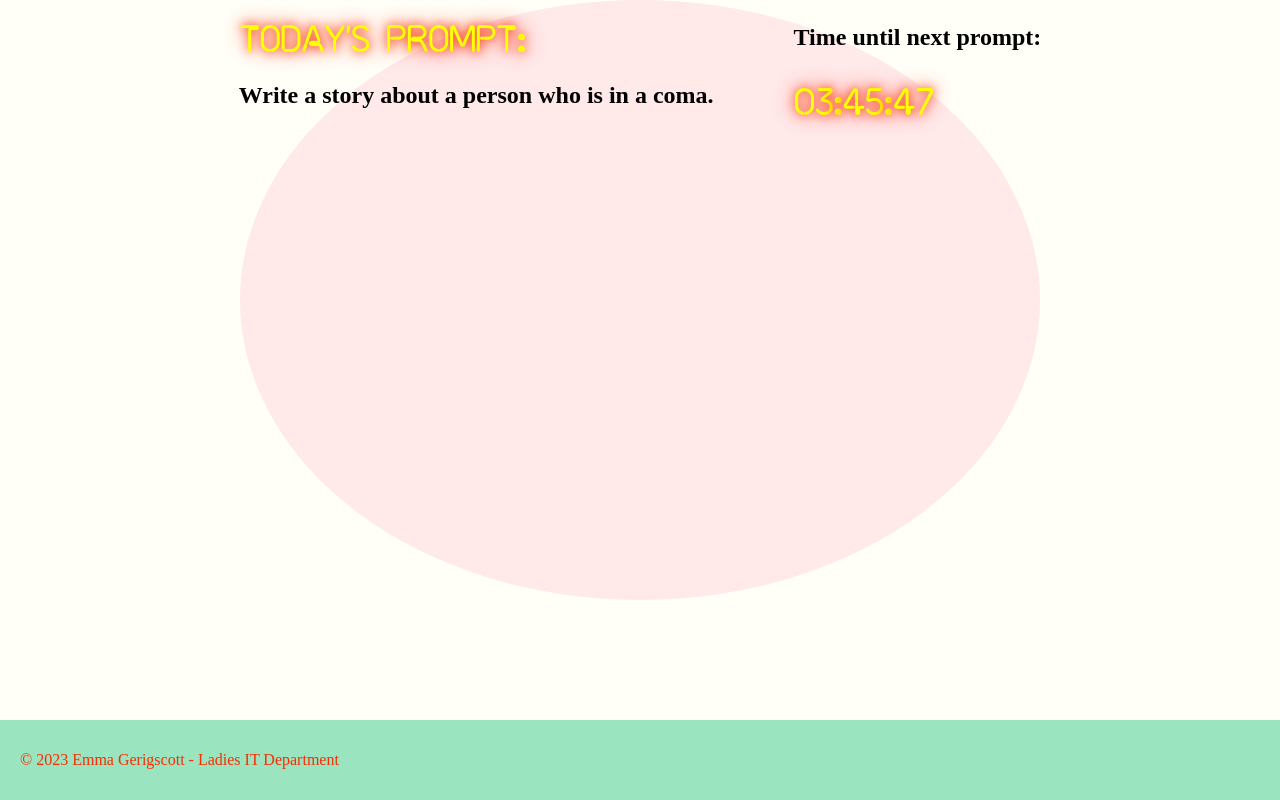
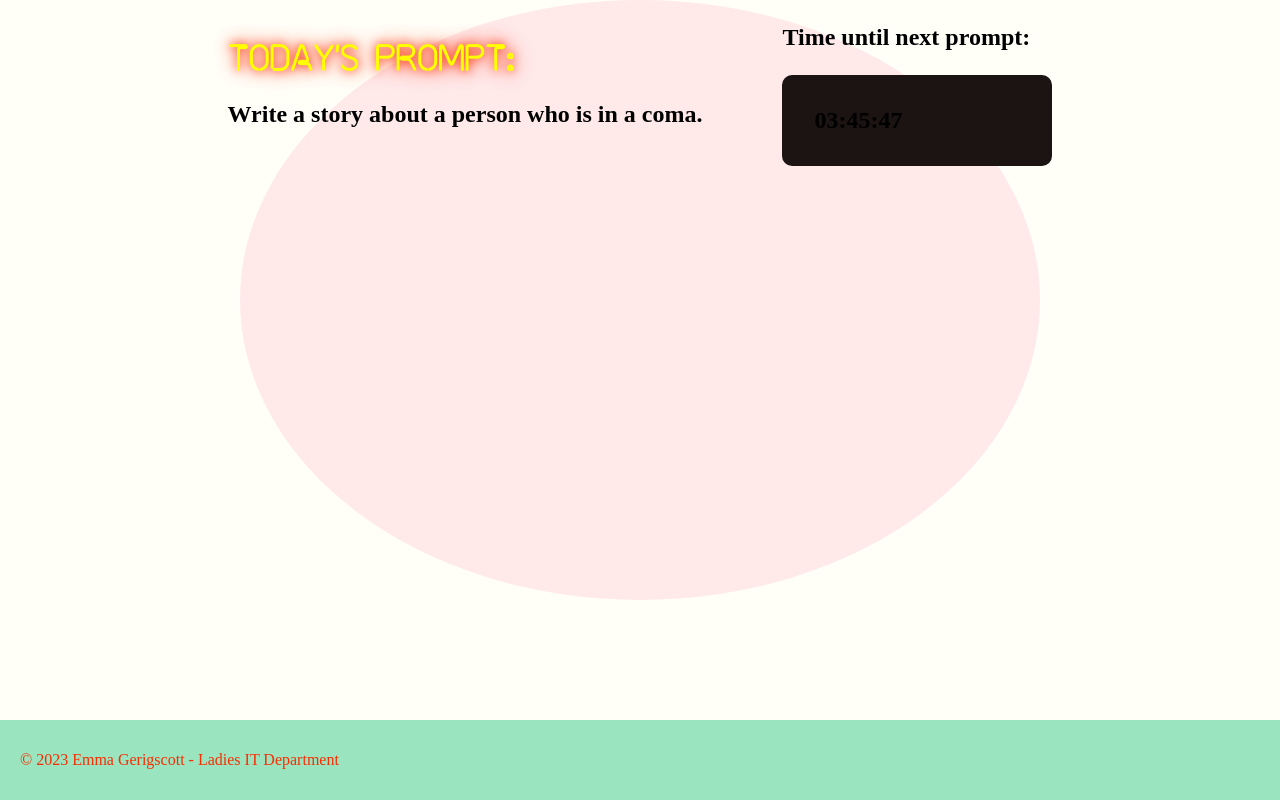
Before and after one commit to emmalgs/daily-prompter, a React (Vite) app: page / in a window 1280 px wide. Built offline with nearby package versions, Linux system fonts and the light colour scheme.

Commit message:
Update countdown styling in index.css

```diff
--- a/src/index.css
+++ b/src/index.css
@@ -61,7 +61,21 @@ main {
   font-weight: 700;
 }
 
+
 .countdown {
+  display: grid;
+  grid-template-columns: 2fr 1fr 2fr 1fr 2fr;
+  width: 270px;
+  padding: 2rem;
+  padding-right: 3rem;
+  border-radius: 10px;
+  background-color: var(--black);
+}
+.countdown span {
+  grid-column: span 1;
+  width: 20%;
+  margin: auto;
+  text-align: center;
   font-size: 2rem;
   font-weight: 700;
   font-family: "Neontubes";
```
